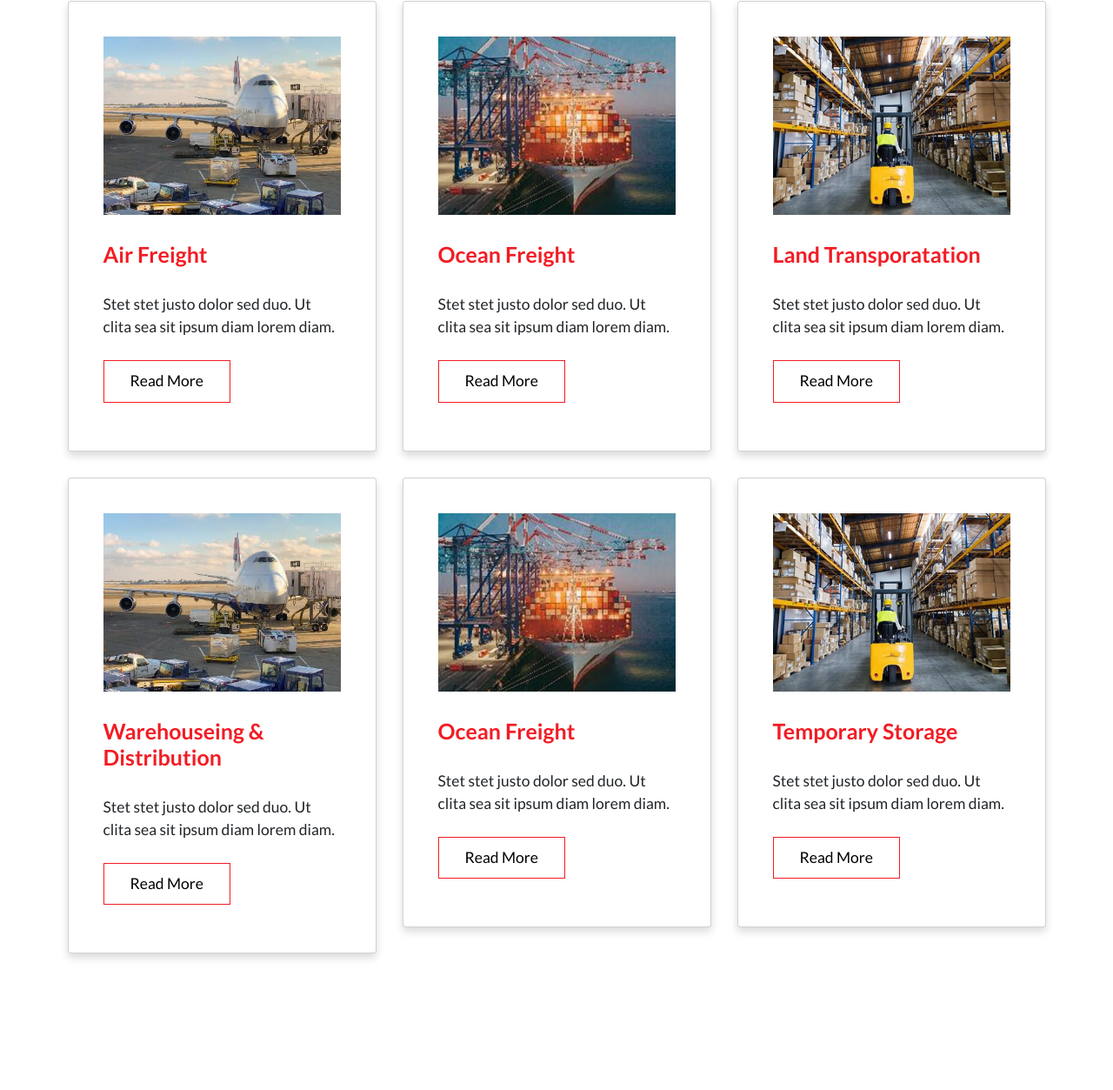
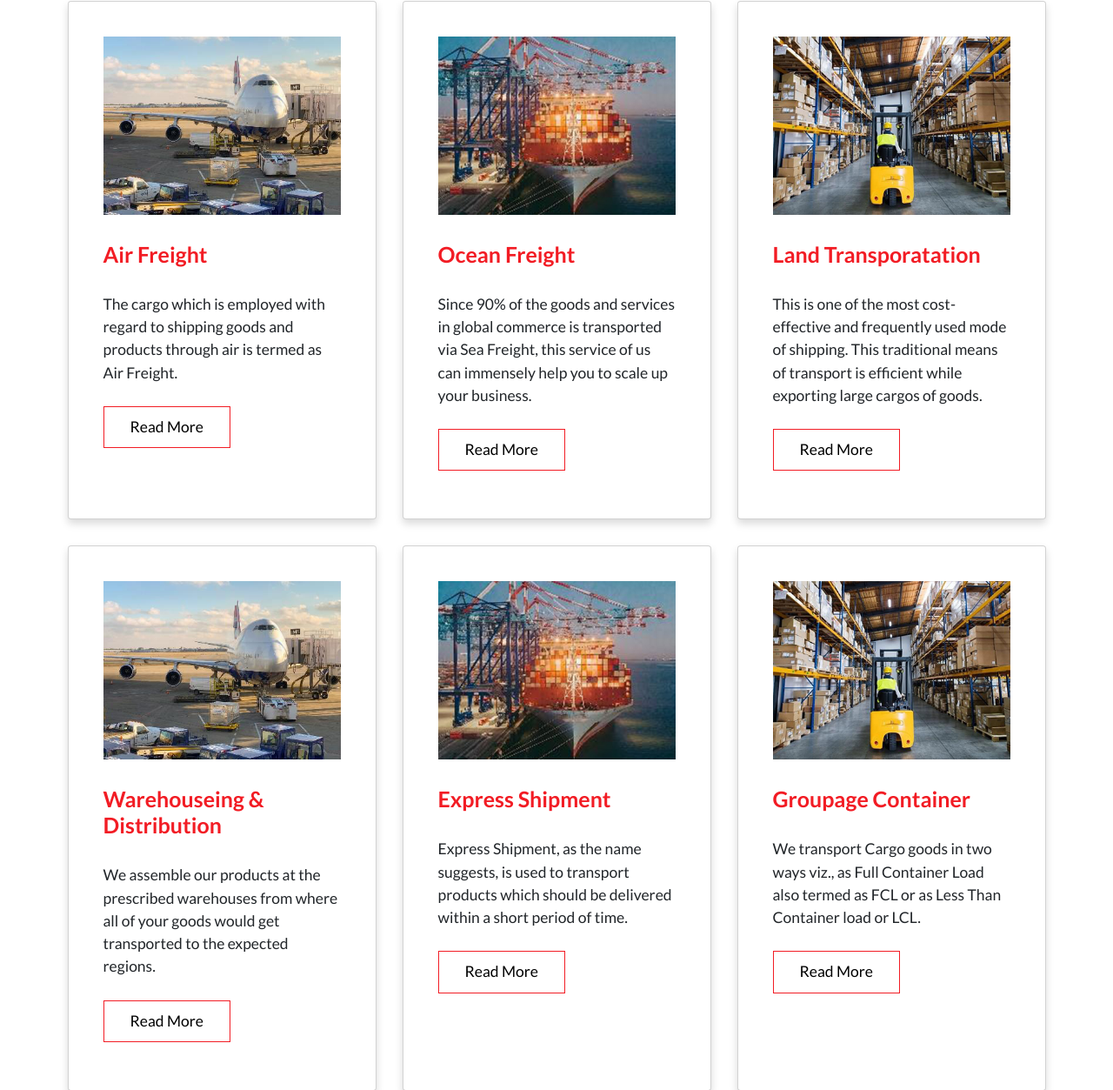
Before and after one commit to sravannk21/shipwell-final, a website: page index.html in a window 1280 px wide. Shown: the part 991-2244 px from the top of the page at 87% size. Drawn offline with Linux system fonts and the light colour scheme.

Commit message:
indext page contends updated

```diff
--- a/index.html
+++ b/index.html
@@ -12,10 +12,10 @@
     <header>
         <div class="header-box container d-flex align-items-center h-100">
             <h1 class="display-1 d-none d-lg-block text-white fw-bold lh-lg">
-                Trusted Global Forwarding <br /> "EASY TO DO BUSINESS WITH"
+                Shipwell Shipping Co. LLC <br /> "LOGISTICS REDESIGNED"
             </h1>
             <h1 class="display-4 d-lg-none text-white fw-bold lh-lg">
-                Trusted Global Forwarding <br /> "EASY TO DO BUSINESS WITH"
+                Shipwell Shipping Co. LLC <br /> "LOGISTICS REDESIGNED"
             </h1>
         </div>
     </header>
@@ -40,7 +40,7 @@
                         </span>
                         <h4 class="text-uppercase text-left ps-5 d-table-cell align-middle fw-bold fs-4 lh-lg">
                             EMAIL US<br />
-                            <span class="py-5">hello@shipwell.com</span>
+                            <span class="py-5">rakesh@shipwellshipping.com</span>
                         </h4>
                     </div>
                 </div>
@@ -51,7 +51,7 @@
                         </span>
                         <h4 class="text-uppercase text-left ps-5 d-table-cell align-middle fw-bold fs-4 fs-lg-1 lh-lg">
                             CALL US<br />
-                            <span class="py-5">9876543210</span>
+                            <span class="py-5">+971 52 644 4458</span>
                         </h4>
                     </div>
                 </div>
@@ -79,15 +79,17 @@
                     <div class="service-box u-padding-py-large">
                         <div class="container">
                             <div class="row gx-5 gy-5">
-                                <div class="col-sm-6 col-md-4">
+                                <div class="col-sm-6 col-md-4 d-flex">
                                     <div class="card shadow p-5">
                                         <div class="card-body">
                                             <img src="./build/img/service-1.jpg" class="img-fluid" alt="">
-                                            <h3 class="display-6 text-start my-5 fw-bold text-secondary text-capitalize">
+                                            <h3
+                                                class="display-6 text-start my-5 fw-bold text-secondary text-capitalize">
                                                 Air Freight
                                             </h3>
                                             <p class="text-start fs-3">
-                                                Stet stet justo dolor sed duo. Ut clita sea sit ipsum diam lorem diam.
+                                                The cargo which is employed with regard to shipping goods and
+                                                products through air is termed as Air Freight.
                                             </p>
                                             <div class="text-start py-4">
                                                 <a href="#"
@@ -97,15 +99,19 @@
                                         </div>
                                     </div>
                                 </div>
-                                <div class="col-sm-6 col-md-4">
+                                <div class="col-sm-6 col-md-4 d-flex">
                                     <div class="card shadow p-5">
                                         <div class="card-body">
                                             <img src="./build/img/service-2.jpg" class="img-fluid" alt="">
-                                            <h3 class="display-6 text-start my-5 fw-bold text-secondary text-capitalize">
+                                            <h3
+                                                class="display-6 text-start my-5 fw-bold text-secondary text-capitalize">
                                                 Ocean Freight
                                             </h3>
                                             <p class="text-start fs-3">
-                                                Stet stet justo dolor sed duo. Ut clita sea sit ipsum diam lorem diam.
+                                                Since 90% of the goods and services in global commerce is
+                                                transported via Sea Freight, this service of us can immensely help you
+                                                to scale up
+                                                your business.
                                             </p>
                                             <div class="text-start py-4">
                                                 <a href="#"
@@ -115,15 +121,19 @@
                                         </div>
                                     </div>
                                 </div>
-                                <div class="col-sm-6 col-md-4">
+                                <div class="col-sm-6 col-md-4 d-flex">
                                     <div class="card shadow p-5">
                                         <div class="card-body">
                                             <img src="./build/img/service-4.jpg" class="img-fluid" alt="">
-                                            <h3 class="display-6 text-start my-5 fw-bold text-secondary text-capitalize">
+                                            <h3
+                                                class="display-6 text-start my-5 fw-bold text-secondary text-capitalize">
                                                 land transporatation
                                             </h3>
                                             <p class="text-start fs-3">
-                                                Stet stet justo dolor sed duo. Ut clita sea sit ipsum diam lorem diam.
+                                                This is one of the most cost-effective and frequently used mode
+                                                of shipping. This traditional means of transport is efficient while
+                                                exporting large
+                                                cargos of goods.
                                             </p>
                                             <div class="text-start py-4">
                                                 <a href="#"
@@ -133,15 +143,17 @@
                                         </div>
                                     </div>
                                 </div>
-                                <div class="col-sm-6 col-md-4">
+                                <div class="col-sm-6 col-md-4 d-flex">
                                     <div class="card shadow p-5">
                                         <div class="card-body">
                                             <img src="./build/img/service-1.jpg" class="img-fluid" alt="">
-                                            <h3 class="display-6 text-start my-5 fw-bold text-secondary text-capitalize">
+                                            <h3
+                                                class="display-6 text-start my-5 fw-bold text-secondary text-capitalize">
                                                 warehouseing & distribution
                                             </h3>
                                             <p class="text-start fs-3">
-                                                Stet stet justo dolor sed duo. Ut clita sea sit ipsum diam lorem diam.
+                                                We assemble our products at the prescribed warehouses from where all of
+                                                your goods would get transported to the expected regions.
                                             </p>
                                             <div class="text-start py-4">
                                                 <a href="#"
@@ -151,15 +163,17 @@
                                         </div>
                                     </div>
                                 </div>
-                                <div class="col-sm-6 col-md-4">
+                                <div class="col-sm-6 col-md-4 d-flex">
                                     <div class="card shadow p-5">
                                         <div class="card-body">
                                             <img src="./build/img/service-2.jpg" class="img-fluid" alt="">
-                                            <h3 class="display-6 text-start my-5 fw-bold text-secondary text-capitalize">
-                                                Ocean Freight
+                                            <h3
+                                                class="display-6 text-start my-5 fw-bold text-secondary text-capitalize">
+                                                Express Shipment
                                             </h3>
                                             <p class="text-start fs-3">
-                                                Stet stet justo dolor sed duo. Ut clita sea sit ipsum diam lorem diam.
+                                                Express Shipment, as the name suggests, is used to transport
+                                                products which should be delivered within a short period of time.
                                             </p>
                                             <div class="text-start py-4">
                                                 <a href="#"
@@ -169,15 +183,17 @@
                                         </div>
                                     </div>
                                 </div>
-                                <div class="col-sm-6 col-md-4">
+                                <div class="col-sm-6 col-md-4 d-flex">
                                     <div class="card shadow p-5">
                                         <div class="card-body">
                                             <img src="./build/img/service-4.jpg" class="img-fluid" alt="">
-                                            <h3 class="display-6 text-start my-5 fw-bold text-secondary text-capitalize">
-                                                temporary storage
+                                            <h3
+                                                class="display-6 text-start my-5 fw-bold text-secondary text-capitalize">
+                                                Groupage container
                                             </h3>
                                             <p class="text-start fs-3">
-                                                Stet stet justo dolor sed duo. Ut clita sea sit ipsum diam lorem diam.
+                                                We transport Cargo goods in two ways viz., as Full Container
+                                                Load also termed as FCL or as Less Than Container load or LCL.
                                             </p>
                                             <div class="text-start py-4">
                                                 <a href="#"
@@ -202,10 +218,13 @@
                         About Us
                     </h2>
                     <h2 class="display-2 fw-bold text-capitalize my-5">
-                        Quick Transport and <br />Logistics Solutions
+                        best logistic companies with our growing
+                        partners and customers
                     </h2>
                     <p class="text-start fs-3 text-light">
-                        Tempor erat elitr rebum at clita. Diam dolor diam ipsum sit. Aliqu diam amet diam et eos. Clita eratTempor erat elitr rebum at clita. Diam dolor diam ipsum sit. Aliqu diam amet diam
+                        Shipwell Shipping Co, a prominent logistic company established in 2001
+                        at Dubai provides wide-range of services like transporting, warehousing and shipping
+                        provisions.
                     </p>
                     <div class="row pt-5">
                         <div class="col-md-6">
@@ -214,21 +233,23 @@
                                 Global Coverage
                             </h3>
                             <p class="text-start fs-3 w-75 text-light">
-                                Clita erat ipsum et lorem et sit, sed stet lorem sit clita duo justo
+                                Our extensive empire constitutes many countries all over the world
                             </p>
                         </div>
                         <div class="col-md-6">
-                            <i class="fa-sharp fa-solid fa-truck mb-5 display-2 text-secondary"></i>
+                            <i class="fa-solid fa-truck-fast mb-5 display-2 text-secondary"></i>
                             <h3 class="display-6 text-start my-3 fw-bold text-capitalize">
-                                Global Coverage
+                                Express Shipment
                             </h3>
                             <p class="text-start fs-3 w-75 text-light">
-                                Clita erat ipsum et lorem et sit, sed stet lorem sit clita duo justo
+                                Transport
+                                products which should be delivered within a short period of time.
                             </p>
                         </div>
                     </div>
-                    <a href="#" class="btn btn-secondary text-white text-uppercase btn-lg p-4 fs-3 fw-bold rounded-0 my-5 py-4 px-5">
-                        Explore More
+                    <a href="#"
+                        class="btn btn-secondary text-white text-uppercase btn-lg p-4 fs-3 fw-bold rounded-0 my-5 py-4 px-5">
+                        About Shipwell
                     </a>
                 </div>
                 <div class="col-md-6 p-0">
@@ -246,12 +267,14 @@
                             Request A free Quote!
                         </h2>
                         <p class="text-start fs-3 w-75 text-light mb-5 pb-5">
-                            Tempor erat elitr rebum at clita. Diam dolor diam elitr rebum at clita. Diam dolor diam ipsum sit. Aliqu diam amet diam
+                            Connecting with You: Reach Out and Let's Make Magic Happen!
                         </p>
                         <div class="d-table text-center">
-                            <i class="fa-sharp fa-solid bg-secondary p-5 fa-headphones fw-bold display-4 text-white"></i>
-                            <h3 class="display-6 ps-5 d-table-cell d-inline text-start fw-bold text-capitalize align-middle">
-                                Call for any query!<br/>
+                            <i
+                                class="fa-sharp fa-solid bg-secondary p-5 fa-headphones fw-bold display-4 text-white"></i>
+                            <h3
+                                class="display-6 ps-5 d-table-cell d-inline text-start fw-bold text-capitalize align-middle">
+                                Call for any query!<br />
                                 <span class="text-secondary fw-bold">
                                     +91 9876543210
                                 </span>
@@ -262,20 +285,26 @@
                         <form action="" method="post" enctype="multipart/form-data">
                             <div class="row gx-5 gy-5">
                                 <div class="col-md-6">
-                                    <input type="text" name="name" placeholder="Your name" class="border-0 p-4 fs-4 text-light w-100" id="">
+                                    <input type="text" name="name" placeholder="Your name"
+                                        class="border-0 p-4 fs-4 text-light w-100" id="">
                                 </div>
                                 <div class="col-md-6">
-                                    <input type="text" name="name" placeholder="Phone number" class="border-0 p-4 fs-4 text-light w-100" id="">
+                                    <input type="text" name="name" placeholder="Phone number"
+                                        class="border-0 p-4 fs-4 text-light w-100" id="">
                                 </div>
                                 <div class="col-md-6">
-                                    <input type="text" name="name" placeholder="Email" class="border-0 p-4 fs-4 text-light w-100" id="">
+                                    <input type="text" name="name" placeholder="Email"
+                                        class="border-0 p-4 fs-4 text-light w-100" id="">
                                 </div>
                                 <div class="col-md-6">
-                                    <input type="text" name="name" placeholder="Subject" class="border-0 p-4 fs-4 text-light w-100" id="">
+                                    <input type="text" name="name" placeholder="Subject"
+                                        class="border-0 p-4 fs-4 text-light w-100" id="">
                                 </div>
                                 <div class="col-md-12">
-                                    <textarea name="message" placeholder="Message" class="p-4 fs-4 text-light border-0 w-100" id=""></textarea>
-                                    <a href="#" class="btn btn-secondary text-white text-capitalize btn-lg fs-4 fw-bold rounded-0 mt-5 py-3 px-5">
+                                    <textarea name="message" placeholder="Message"
+                                        class="p-4 fs-4 text-light border-0 w-100" id=""></textarea>
+                                    <a href="#"
+                                        class="btn btn-secondary text-white text-capitalize btn-lg fs-4 fw-bold rounded-0 mt-5 py-3 px-5">
                                         Sent Message
                                     </a>
                                 </div>
@@ -294,7 +323,7 @@
                         About
                     </h2>
                     <p class="text-start fs-3 text-light">
-                        Tempor erat elitr rebum at clita. Diam dolor diam ipsum sit. Aliqu diam amet diam et eos. Clita eratTempor erat elitr rebum at clita.
+                        Shipwell Shipping Co, a prominent logistic company established in 2001 at Dubai provides wide-range of services like transporting, warehousing and shipping provisions.
                     </p>
                     <div class="social-icons py-4">
                         <span>
@@ -315,8 +344,10 @@
                     <ul class="list-unstyled">
                         <li class="pb-2"><a href="#" class="text-light fs-3 text-decoration-none">Air Freight</a></li>
                         <li class="pb-2"><a href="#" class="text-light fs-3 text-decoration-none">Ocean Freight</a></li>
-                        <li class="pb-2"><a href="#" class="text-light fs-3 text-decoration-none">Land Transporatation</a></li>
-                        <li class="pb-2"><a href="#" class="text-light fs-3 text-decoration-none">Warehouseing & Distribution</a></li>
+                        <li class="pb-2"><a href="#" class="text-light fs-3 text-decoration-none">Land
+                                Transporatation</a></li>
+                        <li class="pb-2"><a href="#" class="text-light fs-3 text-decoration-none">Warehouseing &
+                                Distribution</a></li>
                     </ul>
                 </div>
                 <div class="col-md-3">
@@ -334,7 +365,10 @@
                     <h2 class="display-5 fw-bold text-capitalize my-3">
                         Location
                     </h2>
-                    <iframe src="https://www.google.com/maps/embed?pb=!1m18!1m12!1m3!1d57868.29080869334!2d55.055002433936004!3d24.974000830762943!2m3!1f0!2f0!3f0!3m2!1i1024!2i768!4f13.1!3m3!1m2!1s0x3e5f0d25e68d1005%3A0x2cdeeb559e1ac3d3!2sJebel%20Ali%20Free%20Zone%20(%20South%20)!5e0!3m2!1sen!2sin!4v1689139489066!5m2!1sen!2sin" width="100%" height="auto" style="border:0;" allowfullscreen="" loading="lazy" referrerpolicy="no-referrer-when-downgrade"></iframe>
+                    <iframe
+                        src="https://www.google.com/maps/embed?pb=!1m18!1m12!1m3!1d57868.29080869334!2d55.055002433936004!3d24.974000830762943!2m3!1f0!2f0!3f0!3m2!1i1024!2i768!4f13.1!3m3!1m2!1s0x3e5f0d25e68d1005%3A0x2cdeeb559e1ac3d3!2sJebel%20Ali%20Free%20Zone%20(%20South%20)!5e0!3m2!1sen!2sin!4v1689139489066!5m2!1sen!2sin"
+                        width="100%" height="auto" style="border:0;" allowfullscreen="" loading="lazy"
+                        referrerpolicy="no-referrer-when-downgrade"></iframe>
                 </div>
             </div>
             <hr class="border-2 border-top border-light">
```
